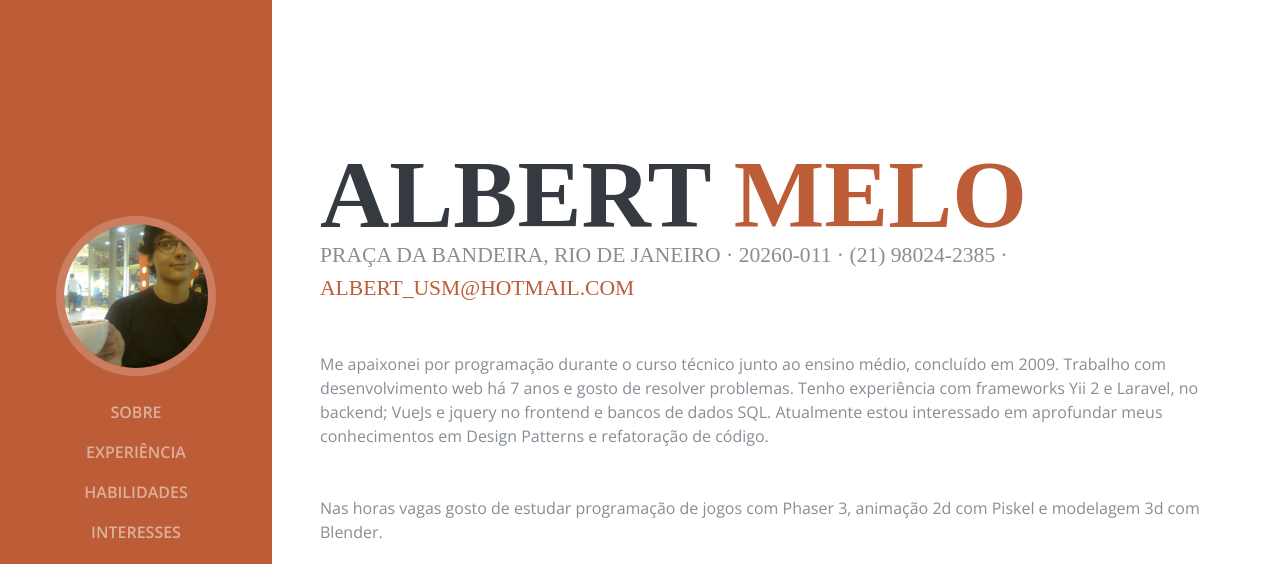
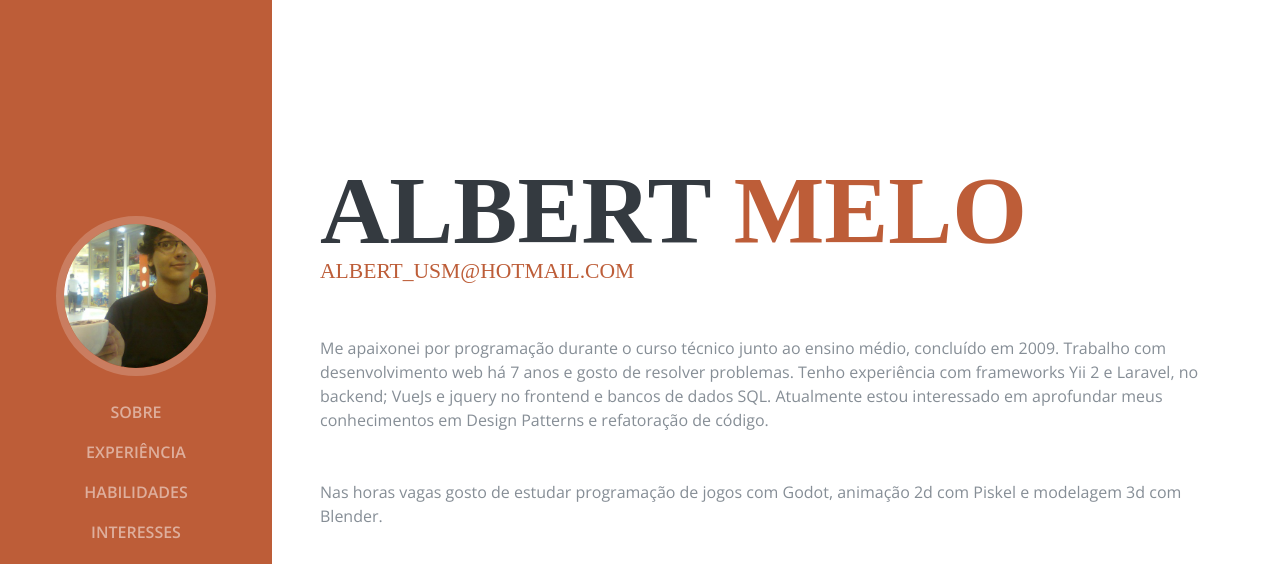
Before and after one commit to kaabsimas/kaabsimas.github.io, a website built with webpack: page index.html in a window 1280 px wide. Shown: the top 564 px of the page. Built offline with nearby package versions, Linux system fonts and the light colour scheme; no server answers; a web font is replaced by a local one.

Commit message:
Atualização de informações

```diff
--- a/index.html
+++ b/index.html
@@ -71,7 +71,7 @@
           <h1 class="mb-0">Albert
             <span class="text-primary">Melo</span>
           </h1>
-          <div class="subheading mb-5">Praça da Bandeira, Rio de Janeiro · 20260-011 · (21) 98024-2385 ·
+          <div class="subheading mb-5">
             <a href="mailto:albert_usm@hotmail.com">albert_usm@hotmail.com</a>
           </div>
           <p class="mb-5">
@@ -81,7 +81,7 @@
             Atualmente estou interessado em aprofundar meus conhecimentos em Design Patterns e refatoração de código.
           </p>
           <p class="mb-5">
-            Nas horas vagas gosto de estudar programação de jogos com Phaser 3, animação 2d com Piskel e modelagem 3d com Blender.
+            Nas horas vagas gosto de estudar programação de jogos com Godot, animação 2d com Piskel e modelagem 3d com Blender.
           </p>
           <ul class="list-inline list-social-icons mb-0">
             <li class="list-inline-item">
```
